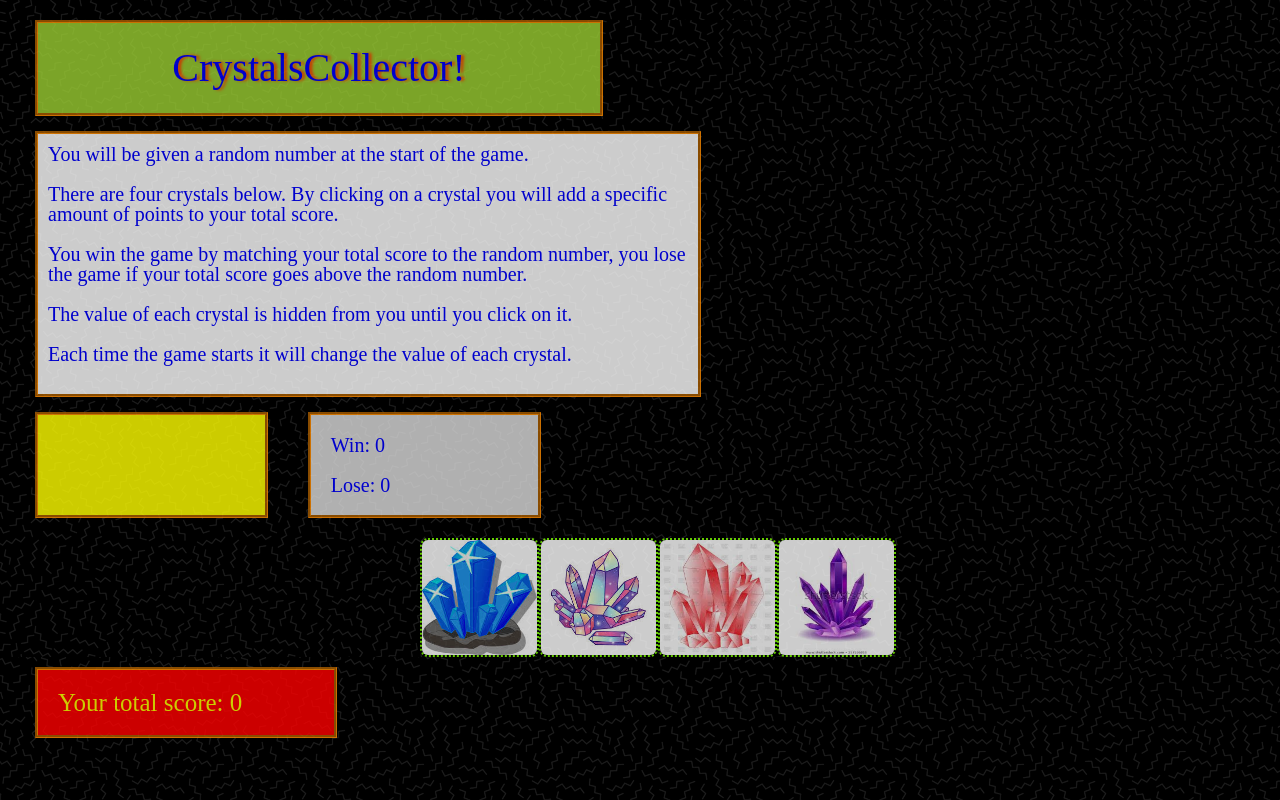
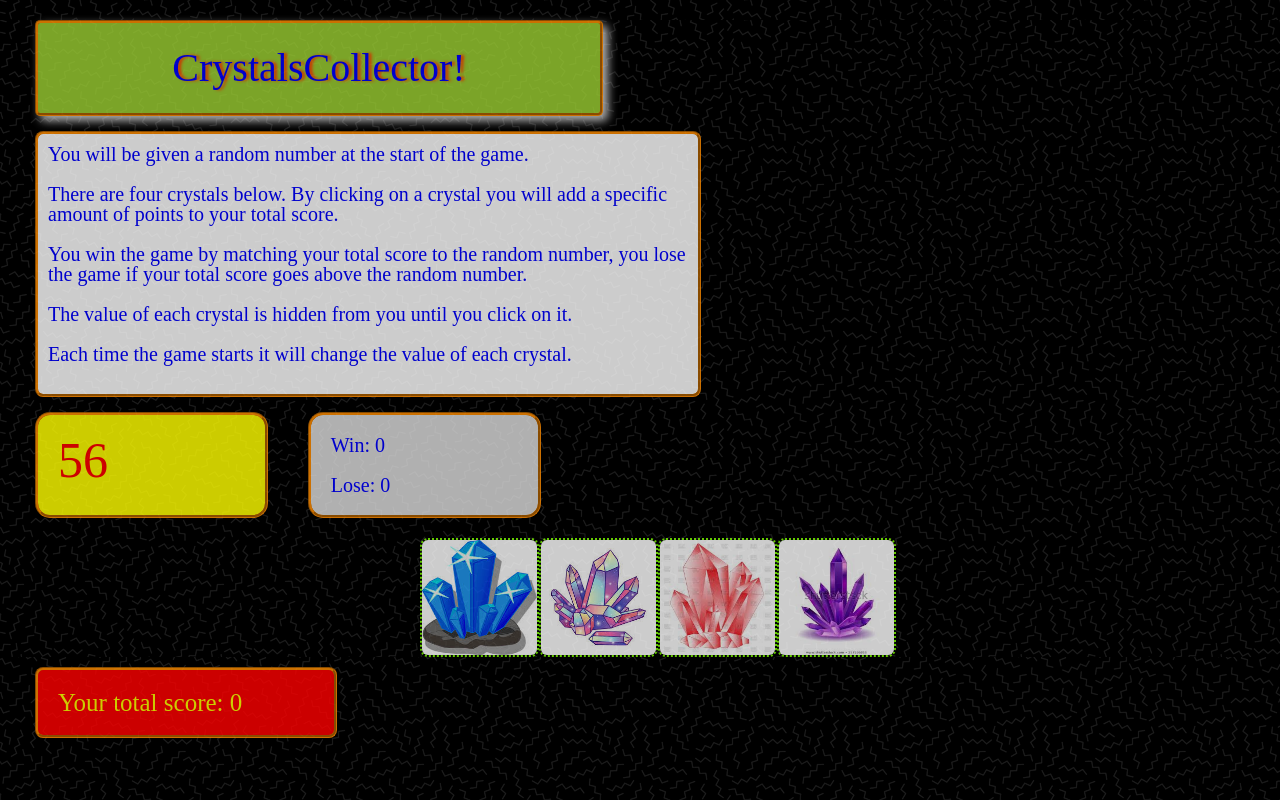
Before and after one commit to Ic3man85/unit-4-game, a plain HTML site: page index.html in a window 1280 px wide. Drawn offline with nearby package versions, Linux system fonts and the light colour scheme.

Commit message:
random number function done

```diff
--- a/assets/css/style.css
+++ b/assets/css/style.css
@@ -8,6 +8,8 @@ h1 {
     background-color: yellowgreen;
     opacity: .8;
     border: 3px groove darkorange;
+    border-radius: 5px;
+    box-shadow: 5px 5px 10px gainsboro;
     width: 100%;
     padding: 25px;
     margin-top: 20px;
@@ -22,6 +24,7 @@ h1 {
     background-color: white;
     opacity: .8;
     border: 3px groove darkorange;
+    border-radius: 8px;
     width: 90%;
     font-size: 20px;
     padding: 10px;
@@ -38,15 +41,17 @@ h1 {
     background-color: yellow;
     opacity: .8;
     border: 3px groove darkorange;
+    border-radius: 15px;
     width: 40%;
     padding: 10px;
-    font-size: 30px;
+    font-size: 50px;
     color: red;
 }
 
 .win-lose {
     background-color: gainsboro;
     border: 3px groove darkorange;
+    border-radius: 15px;
     opacity: .8;
     width: 40%;
     padding: 10px;
@@ -75,6 +80,7 @@ h1 {
     margin: 10px 25px 0 0;
     background-color: red;
     border: 3px groove darkorange;
+    border-radius: 8px;
     width: 60%;
     padding: 20px;
     opacity: .8;
@@ -109,11 +115,18 @@ h1 {
 }
 
 @media(min-width: 768px) {
-    .instructions,
     .wrapper1,
     .wrapper2,
     .score {
         margin-left: 35px;
+    }
+    h1 {
+        width: 40%;
+        margin-left: 35px;
+    }
+    .instructions {
+        margin-left: 35px;
+        width: 60%;
     }
 }
 
--- a/assets/javascript/game.js
+++ b/assets/javascript/game.js
@@ -0,0 +1,22 @@
+$('document').ready(function() {
+    randomNum();
+
+})
+
+function randomNum() {
+    let number = Math.floor(Math.random() * (25 + 50)) + 25;
+    $('#guess-num').html(number);
+    console.log(number);
+    let crys1 = Math.floor(Math.random() * 15) + 1;
+    console.log(crys1);
+    $('#image1').html('value=' + crys1);
+    let crys2 = Math.floor(Math.random() * 15) + 1;
+    console.log(crys2);
+    $('#image2').html('value=' + crys2);
+    let crys3 = Math.floor(Math.random() * 15) + 1;
+    console.log(crys3);
+    $('#image3').html('value=' + crys3);
+    let crys4 = Math.floor(Math.random() * 15) + 1;
+    console.log(crys4);
+    $('#image4').html('value=' + crys4);
+}
--- a/index.html
+++ b/index.html
@@ -7,7 +7,6 @@
     <meta http-equiv="X-UA-Compatible" content="ie=edge">
     <link rel="stylesheet" href="assets/css/reset.css">
     <link rel="stylesheet" href="assets/css/style.css">
-    <script src="https://code.jquery.com/jquery-3.4.1.min.js" integrity="sha256-CSXorXvZcTkaix6Yvo6HppcZGetbYMGWSFlBw8HfCJo=" crossorigin="anonymous"></script>
     <title>CrystalsCollector Game</title>
 </head>
 
@@ -36,6 +35,8 @@
     </div>
     <div class="score">Your total score: <span id="score1">0</span></div>
 
+    <script src="https://code.jquery.com/jquery-3.4.1.min.js" integrity="sha256-CSXorXvZcTkaix6Yvo6HppcZGetbYMGWSFlBw8HfCJo=" crossorigin="anonymous"></script>
+    <script src="assets/javascript/game.js"></script>
 </body>
 
 </html>
```
